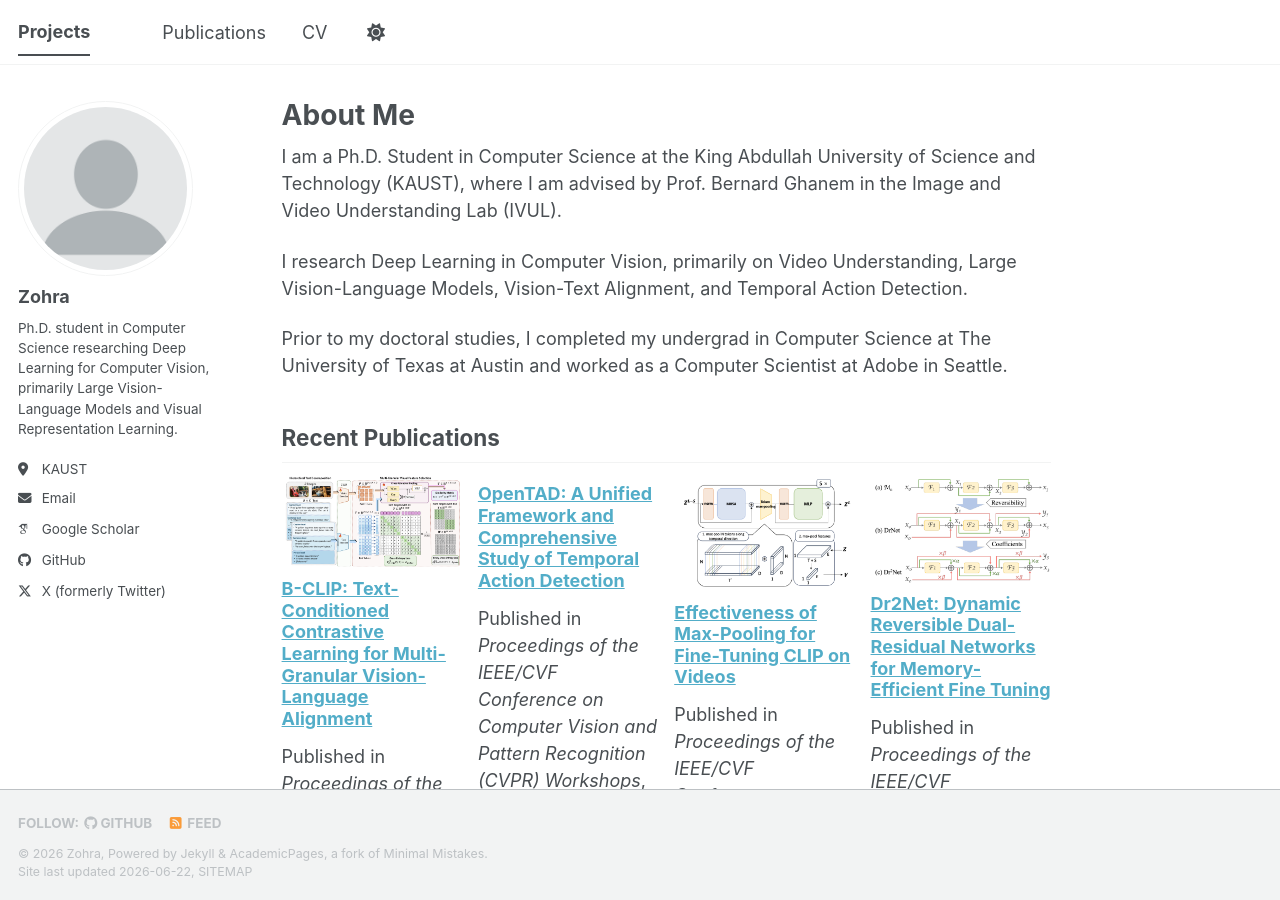
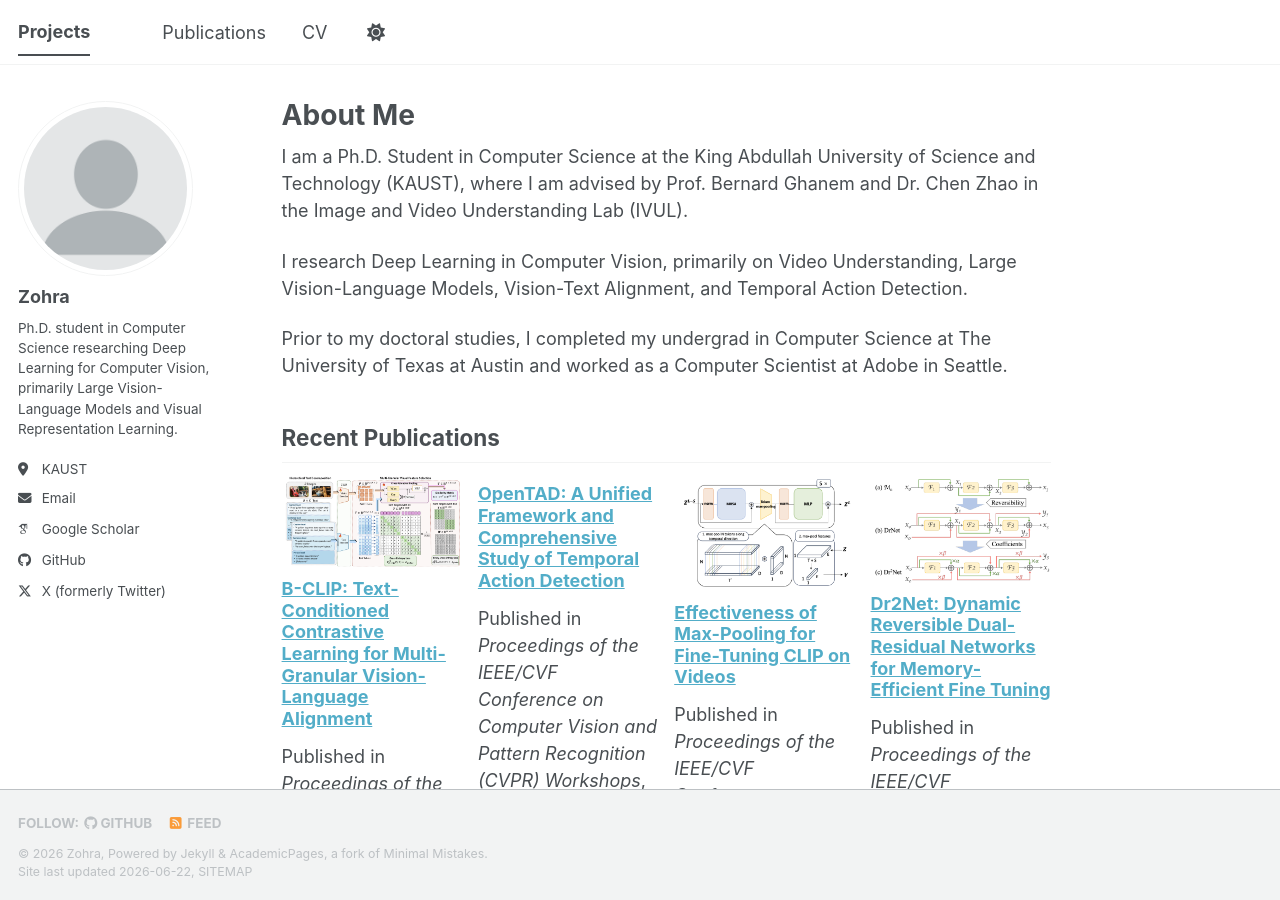
Before and after one commit to fzohra/fzohra.github.io, a Jekyll site: the page built from _pages/about.md, in a window 1280 px wide and 900 px high. Built offline with Jekyll 4.4.1, drawn with Linux system fonts in a browser that asks for light colours; some web fonts are replaced; a script that is not in the unit is left out.

Commit message:
Update about.md

```diff
--- a/_pages/about.md
+++ b/_pages/about.md
@@ -7,7 +7,7 @@ redirect_from:
   - /about.html
 ---
 
-I am a Ph.D. Student in Computer Science at the King Abdullah University of Science and Technology (KAUST), where I am advised by Prof. Bernard Ghanem in the Image and Video Understanding Lab (IVUL).
+I am a Ph.D. Student in Computer Science at the King Abdullah University of Science and Technology (KAUST), where I am advised by Prof. Bernard Ghanem and Dr. Chen Zhao in the Image and Video Understanding Lab (IVUL).
 
 I research Deep Learning in Computer Vision, primarily on Video Understanding, Large Vision-Language Models, Vision-Text Alignment, and Temporal Action Detection.
 
```
